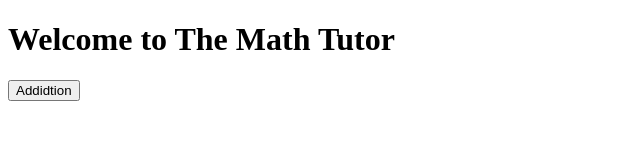
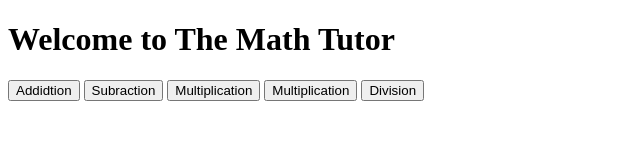
Before and after one commit to RegieDaquioag/RegieDaquioag.github.io, a plain HTML site: page index.html in a window 1280 px wide. Shown: the whole page, without its empty margins (0-640 px from the left). Drawn offline with Linux system fonts and the light colour scheme.

Commit message:
Update index.html

```diff
--- a/index.html
+++ b/index.html
@@ -4,6 +4,11 @@
 
 <h1>Welcome to The Math Tutor</h1>
 <button type="addition">Addidtion</button>
+<button type="subtraction">Subraction</button>
+<button type="multiplication">Multiplication</button>
+<button type="multiplication">Multiplication</button>
+<button type="division">Division</button>
+
 
 
 
```
